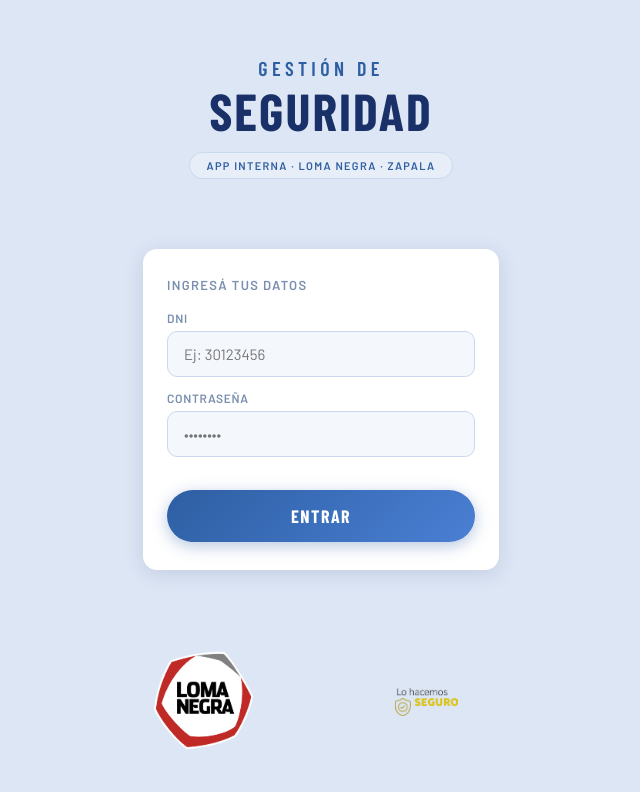
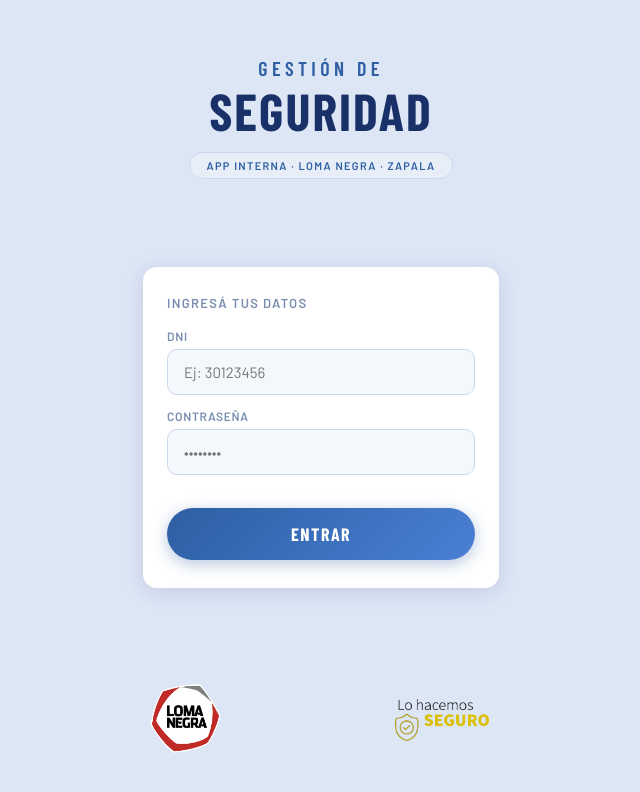
Before and after one commit to briansvillegas/dds-contratistas, a plain HTML site: page index.html in a window 1280 px wide. Shown: the whole page, without its empty margins (319-959 px from the left). Drawn offline with nearby package versions, Linux system fonts and the light colour scheme; a web font is replaced by a local one.

Commit message:
Update index.html

```diff
--- a/index.html
+++ b/index.html
@@ -191,7 +191,7 @@
             gap: 10px;
         }
 
-        .logo-loma img { width: 50%; height: 50%; object-fit: contain}
+        .logo-loma img { width: 35%; height: 35%; object-fit: contain}
 
         .brand-text { display: flex; flex-direction: column; }
         .brand-text span:first-child { font-size: 13px; font-weight: 400; color: var(--text); }
@@ -499,7 +499,7 @@
                 <img src="logo-loma.png" alt="Loma Negra">
             </div>
             <div class="brand-text">
-                <img src="logo-seguro.png" alt="Lo hacemos seguro" style="width:60%; height:60%;">
+                <img src="logo-seguro.png" alt="Lo hacemos seguro" style="width:90%; height:90%;">
             </div>
         </div>
 
```
